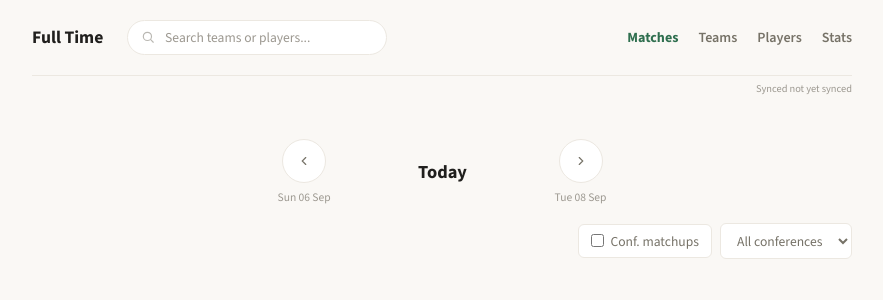
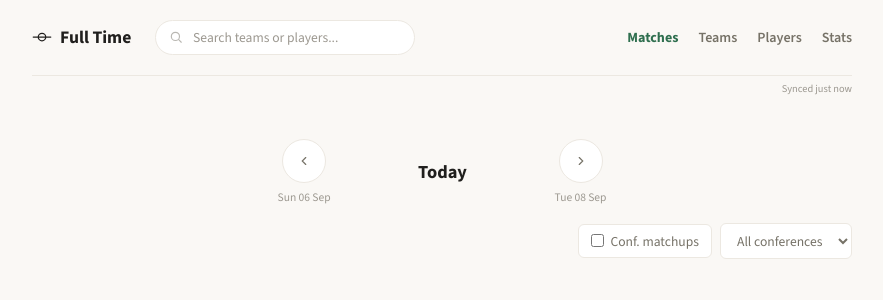
Before and after one commit to Samichex/soccer-tracker, a FastAPI app: page / in a window 1280 px wide. Shown: the top 300 px of the page, without its empty margins (198-1081 px from the left). Run offline with FastAPI, Linux system fonts and the light colour scheme; data comes from the database, SQL or seed files in the repository; data that the repository does not hold is empty.

Commit message:
Add animated pitch-mark logo to the top nav
Replaces the plain "Full Time" text brand with an inline SVG mark
(halfway line + center circle) that draws in via stroke-dashoffset,
followed by the wordmark wiping in via clip-path. Pure CSS, no JS or
animation library, runs once per page load, and falls back to the
settled state under prefers-reduced-motion.

```diff
--- a/app/static/style.css
+++ b/app/static/style.css
@@ -79,8 +79,41 @@ h2 {
     border-bottom: 1px solid var(--border);
     margin-bottom: 0.4rem;
 }
-.topnav .brand { font-weight: 700; font-size: 1.1rem; color: var(--text); }
+.topnav .brand {
+    display: flex;
+    align-items: center;
+    gap: 8px;
+    font-weight: 700;
+    font-size: 1.1rem;
+    color: var(--text);
+}
 .topnav .brand:hover { color: var(--text); }
+.brand-mark {
+    width: 20px;
+    height: 20px;
+    flex: none;
+    overflow: visible;
+}
+.brand-mark path {
+    fill: none;
+    stroke: currentColor;
+    stroke-width: 2;
+    stroke-linecap: round;
+    stroke-dasharray: 1;
+    stroke-dashoffset: 1;
+    animation: brand-draw 0.7s ease-out 0.15s forwards;
+}
+.brand-word {
+    display: inline-block;
+    clip-path: inset(0 100% 0 0);
+    animation: brand-wipe 0.55s cubic-bezier(.4, .6, .2, 1) 0.55s forwards;
+}
+@keyframes brand-draw { to { stroke-dashoffset: 0; } }
+@keyframes brand-wipe { to { clip-path: inset(0 0 0 0); } }
+@media (prefers-reduced-motion: reduce) {
+    .brand-mark path { animation: none; stroke-dashoffset: 0; }
+    .brand-word { animation: none; clip-path: inset(0 0 0 0); }
+}
 .topnav-search {
     display: flex;
     align-items: center;
--- a/app/templates/_nav.html
+++ b/app/templates/_nav.html
@@ -1,5 +1,8 @@
 <div class="topnav">
-    <a class="brand" href="/">Full Time</a>
+    <a class="brand" href="/" aria-label="Full Time home">
+        <svg class="brand-mark" viewBox="0 0 32 32" aria-hidden="true"><path d="M2 16 H30 M22 16 A6 6 0 0 1 10 16 A6 6 0 0 1 22 16" pathlength="1"></path></svg>
+        <span class="brand-word">Full Time</span>
+    </a>
     <form class="topnav-search" action="/search" method="get">
         <svg width="14" height="14" viewBox="0 0 24 24" fill="none" stroke="currentColor" stroke-width="2" stroke-linecap="round"><circle cx="11" cy="11" r="7"></circle><line x1="21" y1="21" x2="16.65" y2="16.65"></line></svg>
         <input type="text" name="q" placeholder="Search teams or players..." value="{{ q or '' }}">
```
